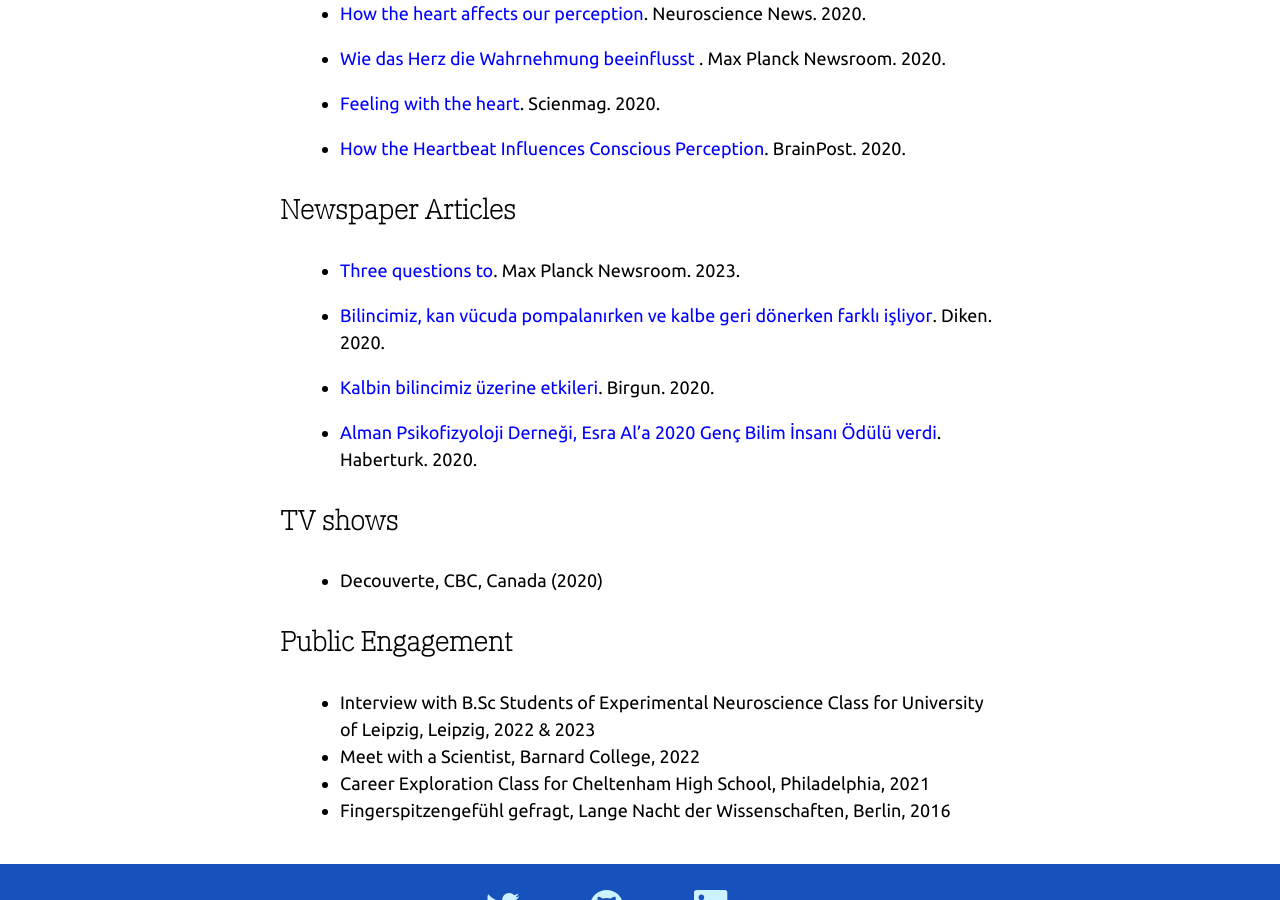
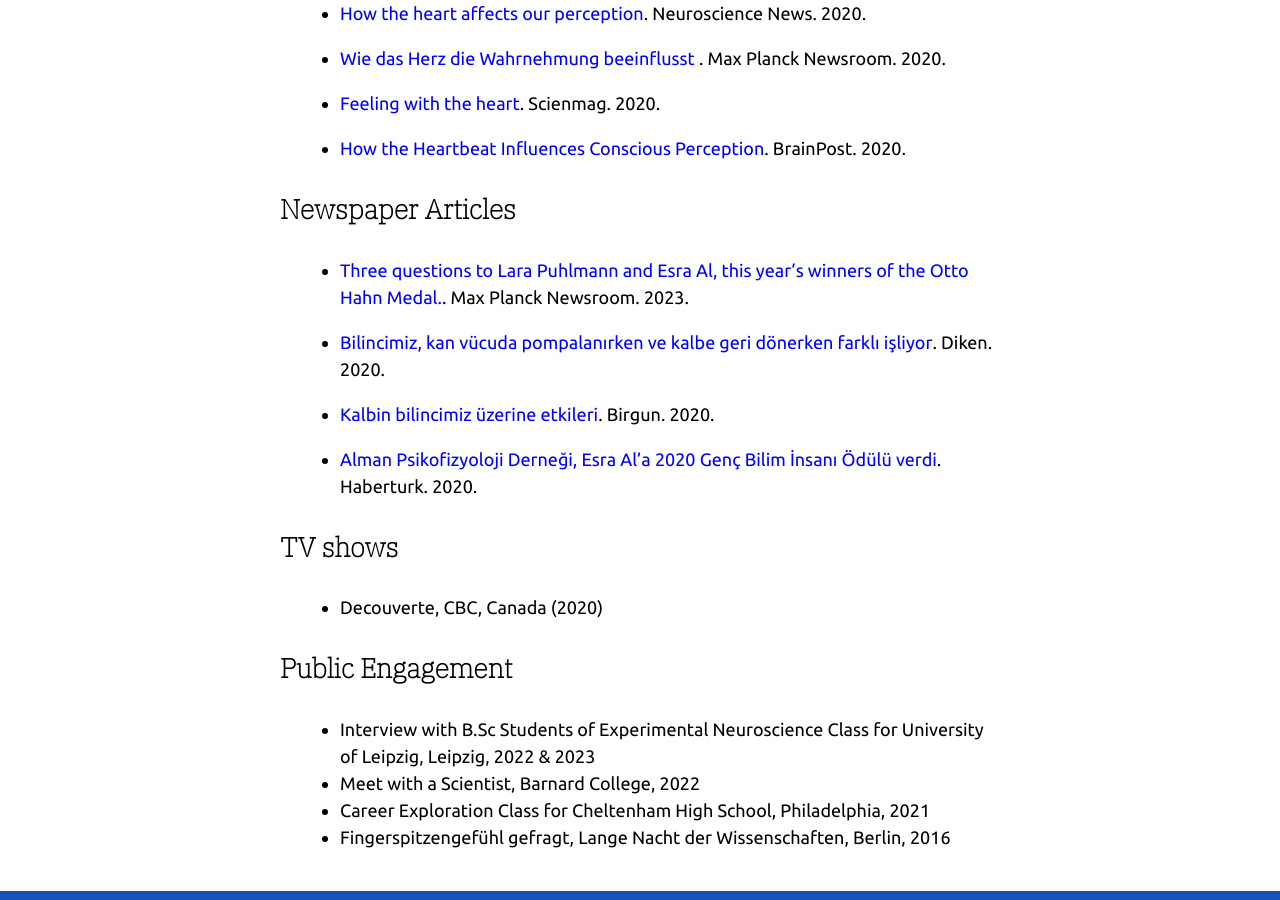
Before and after one commit to Esra-Al/esra-al.github.io, a Jekyll site: the page built from communications.md, in a window 1280 px wide and 900 px high, scrolled down 621 px. Built offline with Jekyll 4.4.1, drawn with Linux system fonts in a browser that asks for light colours; our own code applies the rules of GitHub Pages for plain Markdown files.

```diff
--- a/communications.md
+++ b/communications.md
@@ -27,7 +27,7 @@
 
 ### Newspaper Articles
 
-- [Three questions to][14]. Max Planck Newsroom. 2023.
+- [Three questions to Lara Puhlmann and Esra Al, this year’s winners of the Otto Hahn Medal.][14]. Max Planck Newsroom. 2023.
 
 - [Bilincimiz, kan vücuda pompalanırken ve kalbe geri dönerken farklı işliyor][9]. Diken. 2020.
 
```
